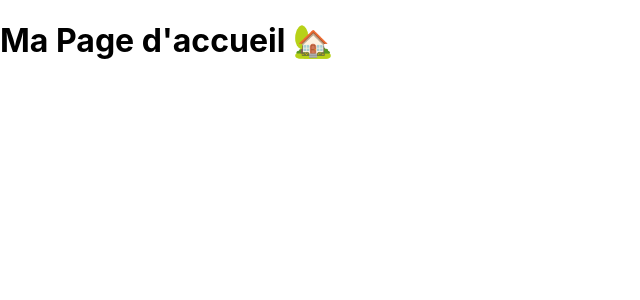
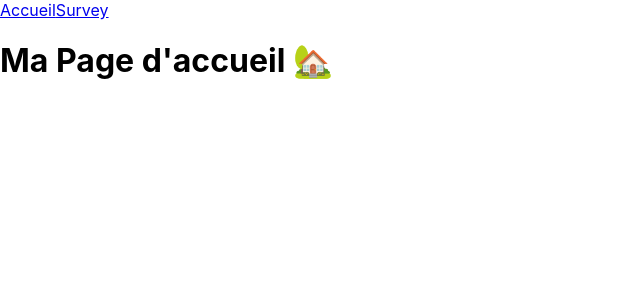
Before and after one commit to Muki-Dev/shiny-agence, a React (Create React App) app: page / in a window 1280 px wide. Shown: the top 300 px of the page, without its empty margins (0-640 px from the left). Built offline with nearby package versions, Linux system fonts and the light colour scheme.

Commit message:
use Link

```diff
--- /dev/null
+++ b/src/components/Header/index.jsx
@@ -0,0 +1,12 @@
+import { Link } from 'react-router-dom';
+
+function Header(){
+    return(
+        <nav>
+            <Link to="/">Accueil</Link>
+            <Link to="/survey">Survey</Link>
+        </nav>
+    )
+}
+
+export default Header;
--- a/src/index.jsx
+++ b/src/index.jsx
@@ -1,16 +1,19 @@
 import React from 'react';
 import ReactDOM from 'react-dom/client';
 import { BrowserRouter as Router,Routes,Route } from 'react-router-dom';
+import Header from './components/Header';
 import Home from './pages/Home';
 import Survey from './pages/Survey';
 import './index.css';
 import reportWebVitals from './reportWebVitals';
 
 
+
 const root = ReactDOM.createRoot(document.getElementById('root'));
 root.render(
   <React.StrictMode>
     <Router>
+      <Header />
       <Routes>
         <Route path="/" element={<Home />}/>
         <Route path="/survey" element={<Survey />}/>
```
